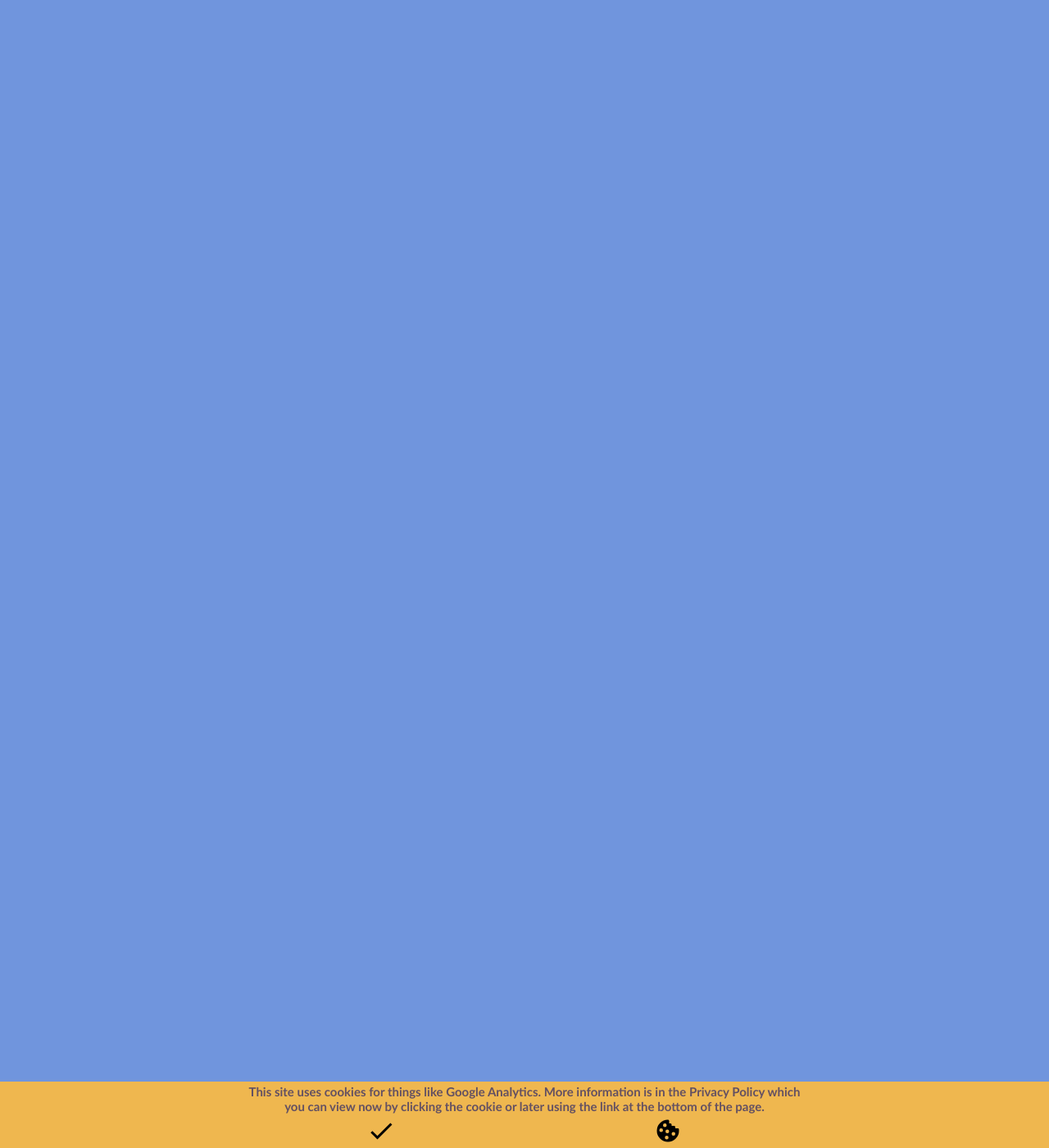
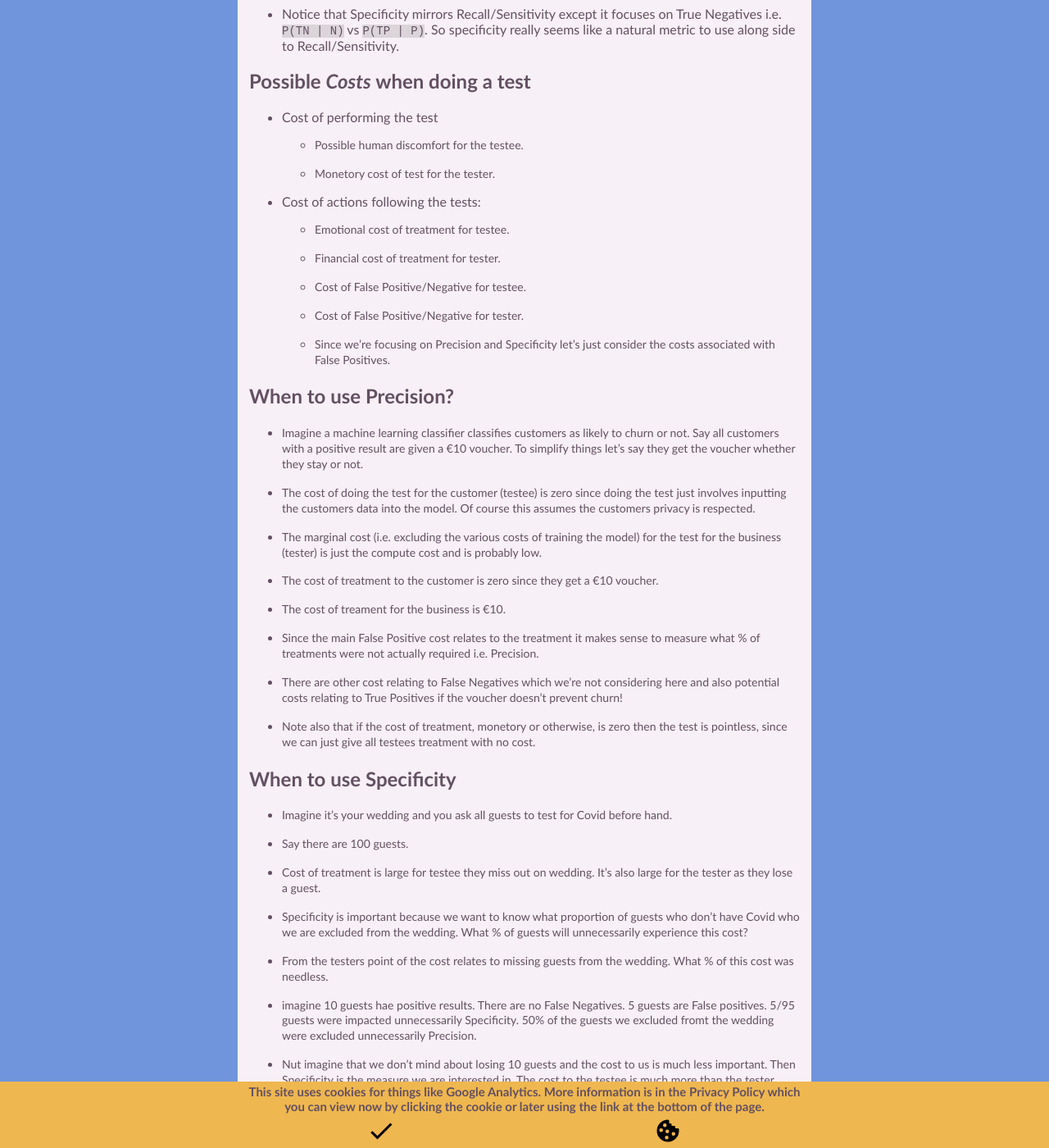
Before and after one commit to itsakettle/itsakettle.github.io, a Jekyll site: the page built from _posts/2023-10-31-3-precision_vs_specificity.md, in a window 1280 px wide and 1400 px high, scrolled down 1604 px. Shown: the whole window at 82% size. Built offline with Jekyll 4.4.1, drawn with Linux system fonts in a browser that asks for light colours; some of the changed text lies outside the part shown.

Commit message:
add rough examples

```diff
--- a/_posts/2023-10-31-3-precision_vs_specificity.md
+++ b/_posts/2023-10-31-3-precision_vs_specificity.md
@@ -10,11 +10,28 @@
 image_width: 100%
 ---
 
-## Binary Classification vs Two Outcome Test
+## Binary Tests
 
-*
+* A binary test comes in many forms for example:
 
-*
+  - A binary machine learning classifier.
+
+  - A Covid-19 antigen test.
+
+  - Guessing whether a flipped coin will come up heads or tails.
+
+* A confusion matrix evaluates the efficacy of such tests. It's called a confusion matrix because it measures how much the test is confusing the two classes. It has 4 entries:
+  - True Positives (TP)
+
+  - False Positives (FP)
+
+  - True Negatives (TN)
+
+  - False Negatives (FN)
+
+* Metrics such as Precision, Recall, Specificity, Sensitivity and many more can be calculated from the entries in a confusion matrix.
+
+* There are two points of view when conducting a test: the tester and the testee. This is important when considering how to evaluate the efficacy of a particular test.
 
 ## Precision
 * `TP/(TP+FP)`
@@ -28,11 +45,11 @@
 
 * `P(TN | N)`
 
-* The probability of receiving a negative result if truly negative.
+* The probability of recieving a negative result if truly negative.
 
 ## What about Recall and Sensitivity?
 
-* When evaluating a some binary classifier:
+* When evaluating a test:
   - Precision is often paired with Recall e.g. Precision Recall curves.
 
   - Specificity is often paired with Sensitivity e.g. Receiving Operating Characteristic (ROC) curves.
@@ -41,19 +58,63 @@
 
 * Sensitivity is `P(TP | P)`.
 
-* So Recall and Sensitivity are the same thing.
+* _So Recall and Sensitivity are the same thing._
 
-* Recall/Sensitivity is the probability of receiving a positive result if truly positive (How _sensitive_ is this test?). Or from the testers point of view it's the % of positive cases that the test will catch (How many positive cases will this _recall_?).
+* Recall/Sensitivity is the probability of receiving a positive result if truly positive (How _'sensitive'_ is this test?). Or from the testers point of view it's the % of positive cases that the test will catch (How many positive cases will this _'recall'_?).
 
-* Notice that Specificity mirrors Recall/Sensitivity except it focuses on True Negative i.e. `P(TN | N)` vs `P(TP | P)`.
+* Notice that Specificity mirrors Recall/Sensitivity except it focuses on True Negatives i.e. `P(TN | N)` vs `P(TP | P)`. So specificity really seems like a natural metric to use along side to Recall/Sensitivity.
 
-* So specificity really seems like a natural metric to use along side to Recall/Sensitivity.
+## Possible _Costs_ when doing a test
 
-## So why Precision?
+* Cost of performing the test
+  - Possible human discomfort for the testee.
 
+  - Monetory cost of test for the tester.
 
+* Cost of actions following the tests:
+  - Emotional cost of treatment for testee.
+
+  - Financial cost of treatment for tester.
+
+  - Cost of False Positive/Negative for testee.
+
+  - Cost of False Positive/Negative for tester.
+
+  * Since we're focusing on Precision and Specificity let's just consider the costs associated with False Positives.
+
+## When to use Precision?
+* Imagine a machine learning classifier classifies customers as likely to churn or not. Say all customers with a positive result are given a €10 voucher. To simplify things let's say they get the voucher whether they stay or not.
+
+* The cost of doing the test for the customer (testee) is zero since doing the test just involves inputting the customers data into the model. Of course this assumes the customers privacy is respected.
+
+* The marginal cost (i.e. excluding the various costs of training the model) for the test for the business (tester) is just the compute cost and is probably low.
+
+* The cost of treatment to the customer is zero since they get a €10 voucher.
+
+* The cost of treament for the business is €10.
+
+* Since the main False Positive cost relates to the treatment it makes sense to measure what % of treatments were not actually required i.e. Precision.
+
+* There are other cost relating to False Negatives which we're not considering here and also potential costs relating to True Positives if the voucher doesn't prevent churn!
+
+* Note also that if the cost of treatment, monetory or otherwise, is zero then the test is pointless, since we can just give all testees treatment with no cost.
 
 ## When to use Specificity
+* Imagine it's your wedding and you ask all guests to test for Covid before hand.
 
+* Say there are 100 guests.
+
+* Cost of treatment is large for testee they miss out on wedding. It's also large for the tester as they lose a guest.
+
+* Specificity is important because we want to know what proportion of guests who don't have Covid who we are excluded from the wedding. What % of guests will unnecessarily experience this cost?
+
+* From the testers point of the cost relates to missing guests from the wedding. What % of this cost was needless.
+
+* imagine 10 guests hae positive results. There are no False Negatives. 5 guests are False positives. 5/95 guests were impacted unnecessarily Specificity. 50% of the guests we excluded fromt the wedding were excluded unnecessarily Precision.
+
+* Nut imagine that we don't mind about losing 10 guests and the cost to us is much less important. Then Specificity is the measure we are interested in. The cost to the testee is much more than the tester.
+
+False Postiives - Cost to Tester vs Cost to Testee
+False Negatives - Cost of test
 
 _____
```
